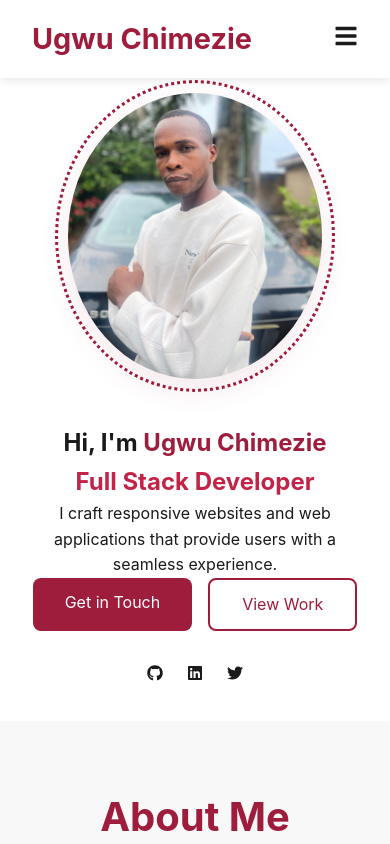
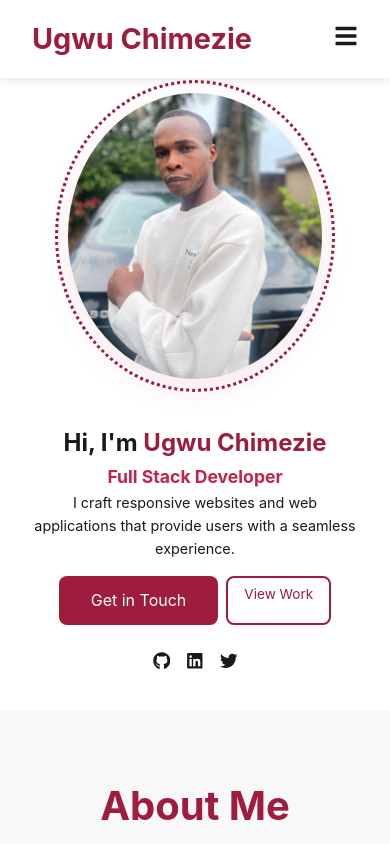
Before and after one commit to chimex53/portfolio, a React (Vite) app: page / in a window 390 px wide. Shown: the top 844 px of the page. Built offline with nearby package versions, Linux system fonts and the light colour scheme.

Commit message:
Update: Optimize mobile styles and reduce button sizes for small screens

```diff
--- a/src/components/home/Home.module.css
+++ b/src/components/home/Home.module.css
@@ -131,3 +131,37 @@
     justify-content: center;
   }
 }
+
+/* Mobile styles for smaller screens */
+@media screen and (min-width: 360px) and (max-width: 400px) {
+  .cta {
+    gap: 0.5rem;
+    margin-bottom: 1.5rem;
+  }
+
+  .secondaryBtn {
+    padding: 0.4rem 1rem;
+    font-size: 0.85rem;
+  }
+
+  .socialLinks {
+    gap: 1rem;
+  }
+
+  .socialLinks a {
+    font-size: 1.1rem;
+  }
+
+  .title {
+    font-size: 1.5rem;
+  }
+
+  .subtitle {
+    font-size: 1.1rem;
+  }
+
+  .description {
+    font-size: 0.9rem;
+    margin-bottom: 1rem;
+  }
+}
--- a/src/components/portfolio/Portfolio.module.css
+++ b/src/components/portfolio/Portfolio.module.css
@@ -61,7 +61,7 @@
   color: var(--background-color);
   text-decoration: none;
   margin: 0 1rem;
-  font-size: 1.5rem;
+  font-size: 1rem;
   opacity: 0.9;
   transition: all 0.3s ease;
 }
```
